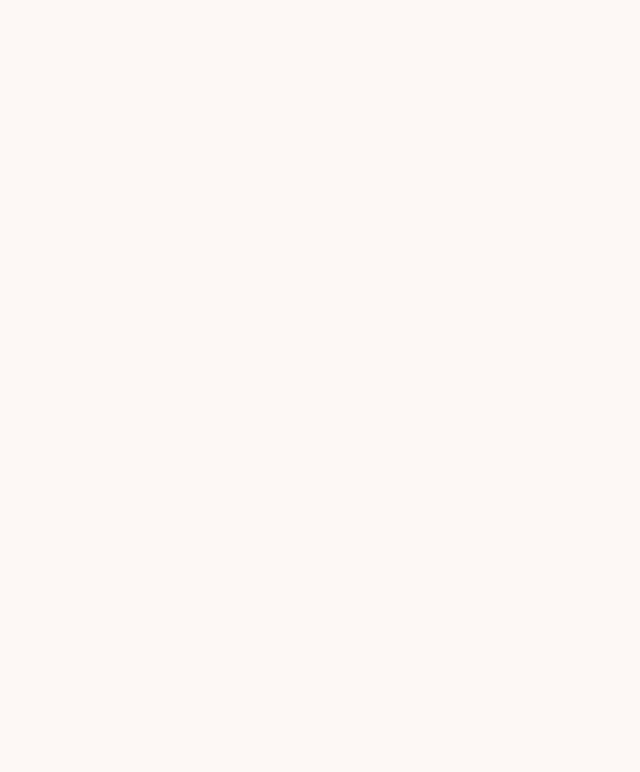
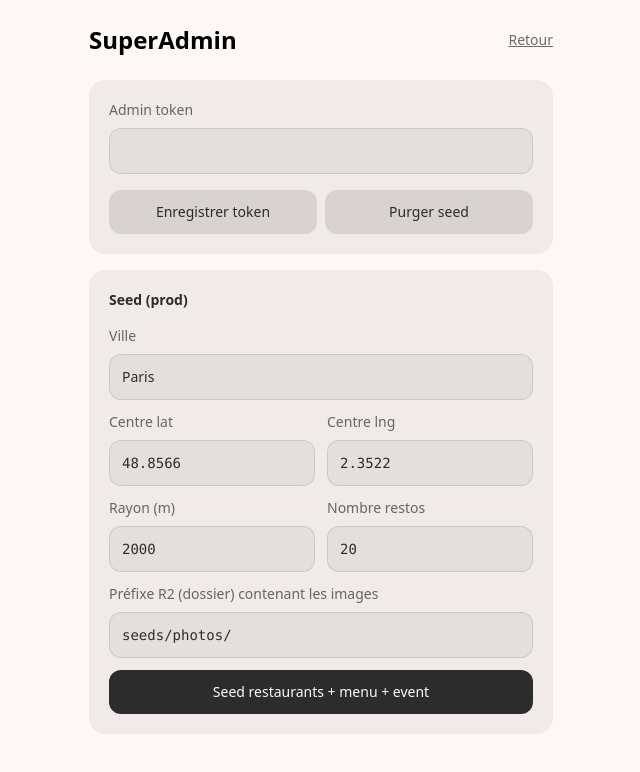
Before and after one commit to yann-blanchet/wazy, a Vue app: page /superadmin in a window 1280 px wide. Before the commit this address had no page. Shown: the top 772 px of the page, without its empty margins (319-959 px from the left). Built offline with nearby package versions, Linux system fonts and the light colour scheme.

Commit message:
superadmin

```diff
--- a/src/main.ts
+++ b/src/main.ts
@@ -43,6 +43,10 @@ router.beforeEach((to) => {
     return true
   }
 
+  if (to.path === '/superadmin') {
+    return true
+  }
+
   if (
     to.path === '/dashboard' ||
     to.path === '/codes-acces' ||
--- a/src/router.ts
+++ b/src/router.ts
@@ -13,6 +13,7 @@ import LienPublicPage from './views/LienPublicPage.vue'
 import StatsPage from './views/StatsPage.vue'
 import AuthPage from './views/AuthPage.vue'
 import AccessCodesPage from './views/AccessCodesPage.vue'
+import SuperAdminPage from './views/SuperAdminPage.vue'
 
 export const routes: RouteRecordRaw[] = [
   { path: '/', name: 'login', component: LoginPage },
@@ -28,5 +29,6 @@ export const routes: RouteRecordRaw[] = [
   { path: '/enhance', name: 'enhance', component: EnhancePage },
   { path: '/history', name: 'history', component: HistoryPage },
   { path: '/onboarding', name: 'onboarding', component: OnboardingPage },
+  { path: '/superadmin', name: 'superadmin', component: SuperAdminPage },
   { path: '/r/:id', name: 'public', component: PublicRestaurantPage }
 ]
--- /dev/null
+++ b/src/views/SuperAdminPage.vue
@@ -0,0 +1,175 @@
+<script setup lang="ts">
+import { computed, onMounted, ref } from 'vue'
+import { useRouter } from 'vue-router'
+import { apiFetch } from '../lib/api'
+
+const router = useRouter()
+
+const LS_KEY = 'vazy_admin_token'
+
+const token = ref<string>('')
+const status = ref<string>('')
+const seeding = ref<boolean>(false)
+const purging = ref<boolean>(false)
+
+const city = ref<string>('Paris')
+const centerLat = ref<string>('48.8566')
+const centerLng = ref<string>('2.3522')
+const radiusMeters = ref<string>('2000')
+const count = ref<string>('20')
+
+const imagePrefix = ref<string>('seeds/photos/')
+
+function bearer() {
+  const t = token.value.trim()
+  if (!t) throw new Error('missing_admin_token')
+  return t
+}
+
+async function goBack() {
+  await router.push({ path: '/dashboard', query: { tab: 'resto' } })
+}
+
+async function seed() {
+  try {
+    status.value = ''
+    seeding.value = true
+
+    const n = Number(count.value)
+    const lat = Number(centerLat.value)
+    const lng = Number(centerLng.value)
+    const r = Number(radiusMeters.value)
+
+    if (!Number.isFinite(n) || n <= 0 || n > 200) throw new Error('invalid_count')
+    if (!Number.isFinite(lat) || lat < -90 || lat > 90) throw new Error('invalid_lat')
+    if (!Number.isFinite(lng) || lng < -180 || lng > 180) throw new Error('invalid_lng')
+    if (!Number.isFinite(r) || r <= 0 || r > 20000) throw new Error('invalid_radius')
+    if (city.value.trim().length === 0) throw new Error('missing_city')
+    if (imagePrefix.value.trim().length === 0) throw new Error('missing_image_prefix')
+
+    const res = await apiFetch<{ ok: boolean; created: Array<{ id: string; ownerCode: string; staffCode: string }> }>('/api/admin/seed', {
+      method: 'POST',
+      key: bearer(),
+      body: {
+        count: n,
+        city: city.value.trim(),
+        centerLat: lat,
+        centerLng: lng,
+        radiusMeters: r,
+        imagePrefix: imagePrefix.value.trim()
+      }
+    })
+
+    status.value = `OK: ${res.created.length} restaurants créés.`
+  } catch (e) {
+    status.value = e instanceof Error ? e.message : 'seed_error'
+  } finally {
+    seeding.value = false
+  }
+}
+
+async function purgeSeed() {
+  try {
+    status.value = ''
+    purging.value = true
+
+    const res = await apiFetch<{ ok: boolean; deleted: number }>('/api/admin/purge-seed', {
+      method: 'POST',
+      key: bearer()
+    })
+
+    status.value = `OK: ${res.deleted} restaurants seed supprimés.`
+  } catch (e) {
+    status.value = e instanceof Error ? e.message : 'purge_error'
+  } finally {
+    purging.value = false
+  }
+}
+
+onMounted(() => {
+  try {
+    const raw = localStorage.getItem(LS_KEY)
+    if (raw) token.value = raw
+  } catch {
+    // ignore
+  }
+})
+
+function saveToken() {
+  try {
+    localStorage.setItem(LS_KEY, token.value.trim())
+    status.value = 'Token enregistré.'
+  } catch (e) {
+    status.value = e instanceof Error ? e.message : 'token_save_error'
+  }
+}
+</script>
+
+<template>
+  <main class="mx-auto max-w-lg p-6 pb-28">
+    <div class="flex items-center justify-between">
+      <div class="text-2xl font-semibold">SuperAdmin</div>
+      <button class="text-sm text-secondary underline" type="button" @click="goBack">Retour</button>
+    </div>
+
+    <section class="mt-6 grid gap-4 rounded-2xl bg-black/5 p-5">
+      <label class="grid gap-2">
+        <span class="text-sm text-primary/70">Admin token</span>
+        <input v-model="token" class="rounded-xl border border-black/10 bg-black/5 px-3 py-3 font-mono text-sm text-primary outline-none" />
+      </label>
+
+      <div class="grid grid-cols-2 gap-2">
+        <button class="rounded-xl bg-black/10 px-4 py-3 text-sm font-medium text-primary hover:bg-black/15" type="button" @click="saveToken">
+          Enregistrer token
+        </button>
+        <button class="rounded-xl bg-black/10 px-4 py-3 text-sm font-medium text-primary hover:bg-black/15" type="button" @click="purgeSeed" :disabled="purging">
+          Purger seed
+        </button>
+      </div>
+    </section>
+
+    <section class="mt-4 grid gap-4 rounded-2xl bg-black/5 p-5">
+      <div class="text-sm font-semibold text-primary">Seed (prod)</div>
+
+      <div class="grid gap-3">
+        <label class="grid gap-2">
+          <span class="text-sm text-primary/70">Ville</span>
+          <input v-model="city" class="rounded-xl border border-black/10 bg-black/5 px-3 py-3 text-sm text-primary outline-none" />
+        </label>
+
+        <div class="grid grid-cols-2 gap-3">
+          <label class="grid gap-2">
+            <span class="text-sm text-primary/70">Centre lat</span>
+            <input v-model="centerLat" class="rounded-xl border border-black/10 bg-black/5 px-3 py-3 font-mono text-sm text-primary outline-none" />
+          </label>
+          <label class="grid gap-2">
+            <span class="text-sm text-primary/70">Centre lng</span>
+            <input v-model="centerLng" class="rounded-xl border border-black/10 bg-black/5 px-3 py-3 font-mono text-sm text-primary outline-none" />
+          </label>
+        </div>
+
+        <div class="grid grid-cols-2 gap-3">
+          <label class="grid gap-2">
+            <span class="text-sm text-primary/70">Rayon (m)</span>
+            <input v-model="radiusMeters" class="rounded-xl border border-black/10 bg-black/5 px-3 py-3 font-mono text-sm text-primary outline-none" />
+          </label>
+          <label class="grid gap-2">
+            <span class="text-sm text-primary/70">Nombre restos</span>
+            <input v-model="count" class="rounded-xl border border-black/10 bg-black/5 px-3 py-3 font-mono text-sm text-primary outline-none" />
+          </label>
+        </div>
+
+        <label class="grid gap-2">
+          <span class="text-sm text-primary/70">Préfixe R2 (dossier) contenant les images</span>
+          <input v-model="imagePrefix" class="rounded-xl border border-black/10 bg-black/5 px-3 py-3 font-mono text-sm text-primary outline-none" placeholder="seeds/photos/" />
+        </label>
+
+        <button class="rounded-xl bg-primary px-4 py-3 text-sm font-medium text-background hover:bg-primary/90" type="button" @click="seed" :disabled="seeding">
+          Seed restaurants + menu + event
+        </button>
+
+        <div v-if="status" class="text-sm text-primary/70">{{ status }}</div>
+      </div>
+    </section>
+  </main>
+</template>
```
Also changed, not shown: 2 other files (tests, documents, lock files or other folders).
